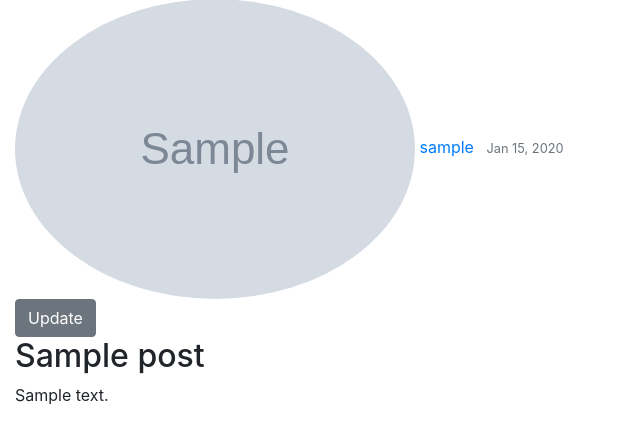
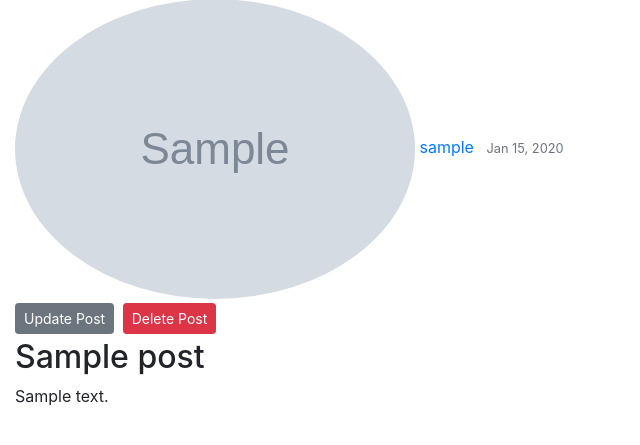
Before and after one commit to Gideon-Muriithi/Personal_Blog, a Flask app: page /post/1 in a window 1280 px wide. Shown: the part 105-550 px from the top of the page, without its empty margins (0-640 px from the left). Run offline with Flask 2, Linux system fonts and the light colour scheme; a user stored in the database is signed in; tables that the repository leaves empty hold one stand-in row (values such as "Sample post"); grey boxes marked "Sample" are stand-in pictures; some libraries are stand-ins or nearby versions.

Commit message:
This commit adds jquery CDN and delete post modal

```diff
--- a/app/templates/base.html
+++ b/app/templates/base.html
@@ -7,6 +7,10 @@
     <meta http-equiv="X-UA-Compatible" content="ie=edge">
     <link href="https://stackpath.bootstrapcdn.com/bootstrap/4.3.1/css/bootstrap.min.css" rel="stylesheet"
         integrity="sha384-ggOyR0iXCbMQv3Xipma34MD+dH/1fQ784/j6cY/iJTQUOhcWr7x9JvoRxT2MZw1T" crossorigin="anonymous">
+    <link href="https://cdnjs.cloudflare.com/ajax/libs/twitter-bootstrap/4.3.1/css/bootstrap.min.css" rel="stylesheet">
+    <script src="https://code.jquery.com/jquery-3.2.1.slim.min.js" integrity="sha384-KJ3o2DKtIkvYIK3UENzmM7KCkRr/rE9/Qpg6aAZGJwFDMVNA/GpGFF93hXpG5KkN" crossorigin="anonymous"></script>
+    <script src="https://cdnjs.cloudflare.com/ajax/libs/popper.js/1.12.3/umd/popper.min.js" integrity="sha384-vFJXuSJphROIrBnz7yo7oB41mKfc8JzQZiCq4NCceLEaO4IHwicKwpJf9c9IpFgh" crossorigin="anonymous"></script>
+    <script src="https://maxcdn.bootstrapcdn.com/bootstrap/4.0.0-beta.2/js/bootstrap.min.js" integrity="sha384-alpBpkh1PFOepccYVYDB4do5UnbKysX5WZXm3XxPqe5iKTfUKjNkCk9SaVuEZflJ" crossorigin="anonymous"></script>
     <title>Home-Blogging Website</title>
 </head>
 
@@ -21,15 +25,15 @@
             <div class="row">
                 <div class="col-md-8">
                     {% with messages = get_flashed_messages(with_categories=true) %}
-                        {% if messages %}
+                    {% if messages %}
                     {% for category, message in messages %}
                     <div class="alert alert-{{ category }}">
                         {{ message }}
                     </div>
                     {% endfor %}
-                        {% endif %}
+                    {% endif %}
                     {% endwith %}
-    </div>
+                </div>
 </body>
 
 </html>
--- a/app/templates/post.html
+++ b/app/templates/post.html
@@ -3,17 +3,42 @@
 <article class="media content-section">
     <div class="media-body">
         <div class="article-metadata">
-            <img class="rounded-circle article-img" src="{{ url_for('static', filename='profile_pics/' + post.author.image_file) }}" alt="">
+            <img class="rounded-circle article-img"
+                src="{{ url_for('static', filename='profile_pics/' + post.author.image_file) }}" alt="">
             <a class="mr-2" href="#">{{ post.author.username }}</a>
             <small class="text-muted">{{ post.date_posted.strftime('%b %d, %Y') }}</small>
             {% if post.author == current_user %}
-                <div>
-                    <a class="btn btn-secondary" href="">Update</a>
-                </div>
+            <div>
+                <a class="btn btn-secondary btn-sm mt-1 mb-1" href=" {{url_for('main.update_post', post_id=post.id)}} ">Update
+                    Post</a>
+                <button type="button" class="btn btn-danger btn-sm m-1" data-toggle="modal"
+                    data-target="#deleteModal">Delete Post</button>
+            </div>
             {% endif %}
         </div>
         <h2 class="article-title">{{ post.title }}</h2>
         <p class="article-content">{{ post.content }}</p>
     </div>
 </article>
+
+<!-- Modal -->
+<div class="modal fade" id="deleteModal" tabindex="-1" role="dialog" aria-labelledby="deleteModalLabel"
+    aria-hidden="true">
+    <div class="modal-dialog" role="document">
+        <div class="modal-content">
+            <div class="modal-header">
+                <h5 class="modal-title" id="deleteModalLabel">Delete Post?</h5>
+                <button type="button" class="close" data-dismiss="modal" aria-label="Close">
+                    <span aria-hidden="true">&times;</span>
+                </button>
+            </div>
+            <div class="modal-footer">
+                <button type="button" class="btn btn-secondary" data-dismiss="modal">Close</button>
+              <form action="">
+
+              </form>
+            </div>
+        </div>
+    </div>
+</div>
 {% endblock %}
```
